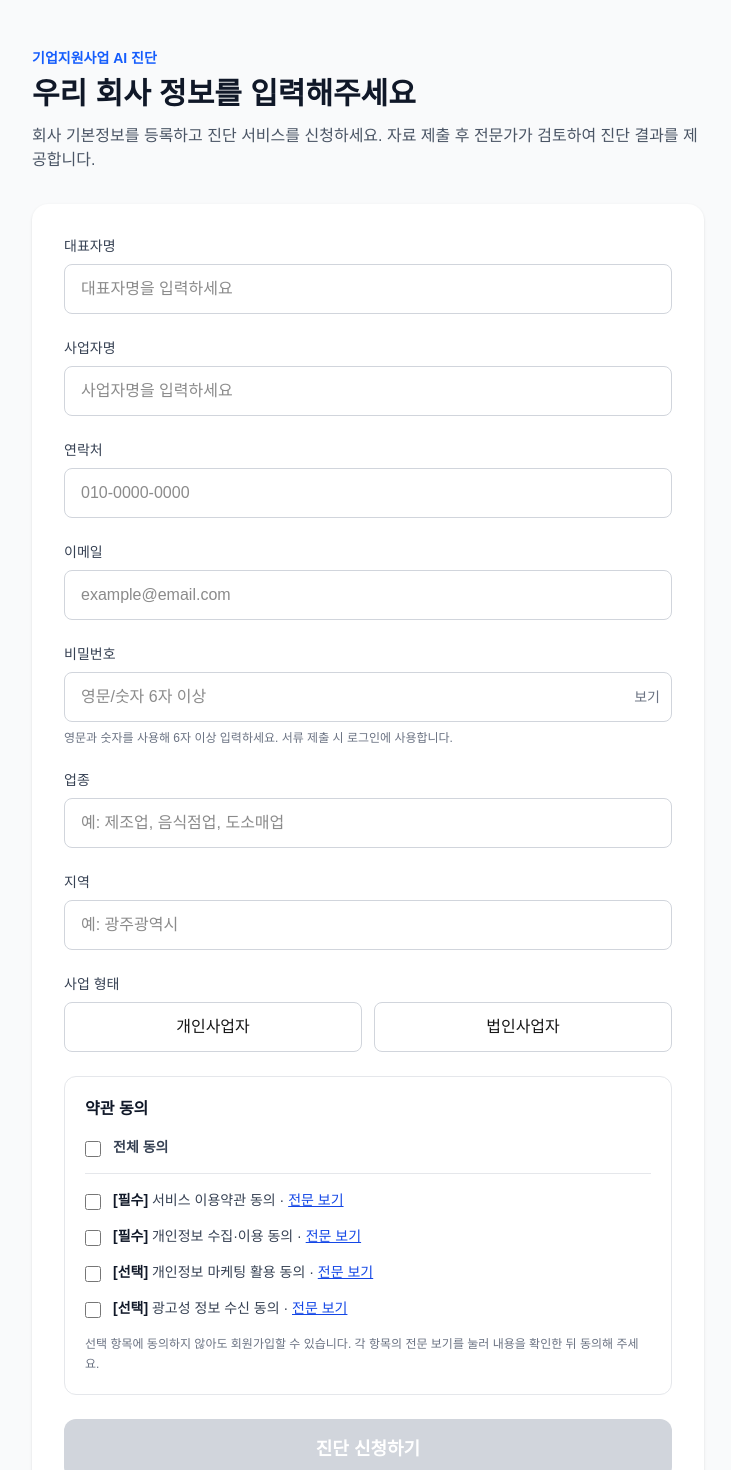
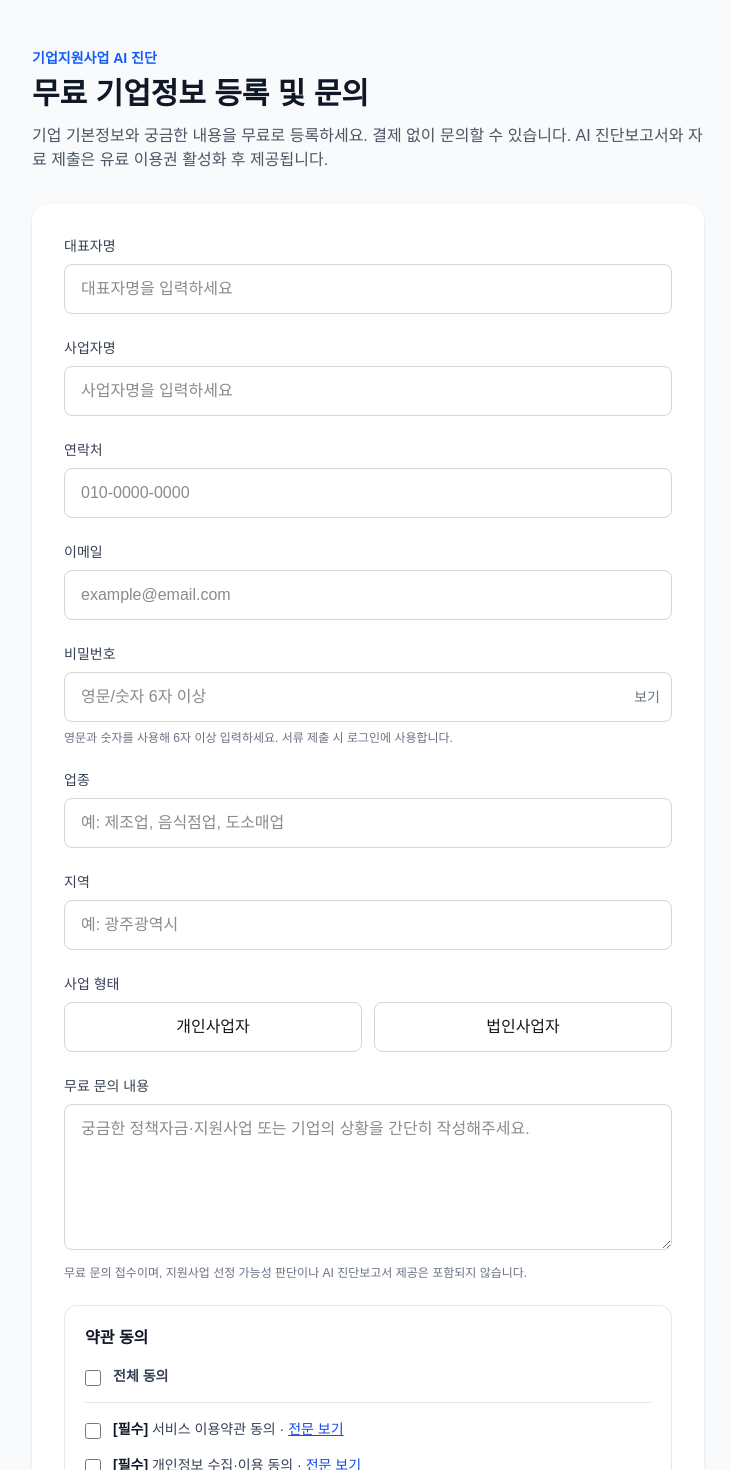
Before and after one commit to kimjintaek/ai-company-support, a Next.js app: page /diagnosis in a window 1280 px wide. Shown: the top 1470 px of the page, without its empty margins (272-1003 px from the left). Built offline with nearby package versions, Linux system fonts and the light colour scheme; no server answers.

Commit message:
Introduce free registration and inquiry flow: app/diagnosis/page.tsx

```diff
--- a/app/diagnosis/page.tsx
+++ b/app/diagnosis/page.tsx
@@ -103,6 +103,7 @@ export default function DiagnosisPage() {
       region: String(formData.get("region") || ""),
       business_type: businessType,
       utm_source: utmSource,
+      inquiry_text: String(formData.get("inquiry_text") || "").trim(),
     };
 
     let authenticatedUser = signUpData.user;
@@ -209,12 +210,12 @@ export default function DiagnosisPage() {
       <main className="min-h-screen bg-gray-50 px-6 py-12">
         <div className="mx-auto max-w-2xl">
           <div className="rounded-2xl bg-white p-8 shadow-sm">
-            <p className="text-sm font-semibold text-blue-600">진단 신청 접수완료</p>
+            <p className="text-sm font-semibold text-blue-600">무료 기업정보 등록 완료</p>
             <h1 className="mt-2 text-3xl font-bold text-gray-900">
               기본정보 접수가 완료되었습니다.
             </h1>
             <p className="mt-4 leading-7 text-gray-600">
-              유료 진단 서비스를 이용하시려면 아래 계좌로 결제해주세요.
+              기업정보와 문의가 접수되었습니다. 유료 AI 진단이 필요한 경우에만 아래 이용권을 결제하시면 됩니다.
             </p>
             <div className="mt-8 rounded-xl bg-blue-50 p-6">
               <p className="text-sm font-medium text-gray-600">기업지원 AI 진단 서비스</p>
@@ -242,8 +243,8 @@ export default function DiagnosisPage() {
       <div className="mx-auto max-w-2xl">
         <div className="mb-8">
           <p className="text-sm font-semibold text-blue-600">기업지원사업 AI 진단</p>
-          <h1 className="mt-2 text-3xl font-bold text-gray-900">우리 회사 정보를 입력해주세요</h1>
-          <p className="mt-3 text-gray-600">회사 기본정보를 등록하고 진단 서비스를 신청하세요. 자료 제출 후 전문가가 검토하여 진단 결과를 제공합니다.</p>
+          <h1 className="mt-2 text-3xl font-bold text-gray-900">무료 기업정보 등록 및 문의</h1>
+          <p className="mt-3 text-gray-600">기업 기본정보와 궁금한 내용을 무료로 등록하세요. 결제 없이 문의할 수 있습니다. AI 진단보고서와 자료 제출은 유료 이용권 활성화 후 제공됩니다.</p>
         </div>
         <form onSubmit={handleSubmit} className="rounded-2xl bg-white p-8 shadow-sm">
           <div className="space-y-6">
@@ -292,6 +293,11 @@ export default function DiagnosisPage() {
                 <button type="button" onClick={() => setBusinessType("법인사업자")} className={`rounded-lg border px-4 py-3 ${businessType === "법인사업자" ? "border-blue-600 bg-blue-50 text-blue-700" : "border-gray-300 hover:border-blue-500 hover:bg-blue-50"}`}>법인사업자</button>
               </div>
             </div>
+            <div>
+              <label htmlFor="inquiry_text" className="mb-2 block text-sm font-medium text-gray-700">무료 문의 내용</label>
+              <textarea id="inquiry_text" name="inquiry_text" required maxLength={2000} rows={5} placeholder="궁금한 정책자금·지원사업 또는 기업의 상황을 간단히 작성해주세요." className="w-full rounded-lg border border-gray-300 px-4 py-3 outline-none focus:border-blue-500" />
+              <p className="mt-2 text-xs text-gray-500">무료 문의 접수이며, 지원사업 선정 가능성 판단이나 AI 진단보고서 제공은 포함되지 않습니다.</p>
+            </div>
             <div className="rounded-xl border border-gray-200 p-5">
               <p className="mb-4 text-base font-semibold text-gray-900">약관 동의</p>
               <label className="mb-4 flex items-start gap-3 text-sm text-gray-700">
@@ -332,7 +338,7 @@ export default function DiagnosisPage() {
               </p>
             </div>
             <button type="submit" disabled={!businessType || loading} className="w-full rounded-xl bg-blue-600 py-4 text-lg font-semibold text-white hover:bg-blue-700 disabled:cursor-not-allowed disabled:bg-gray-300">
-              {loading ? "접수 중..." : "진단 신청하기"}
+              {loading ? "등록 중..." : "무료 기업정보 등록 및 문의 접수"}
             </button>
           </div>
         </form>
```
